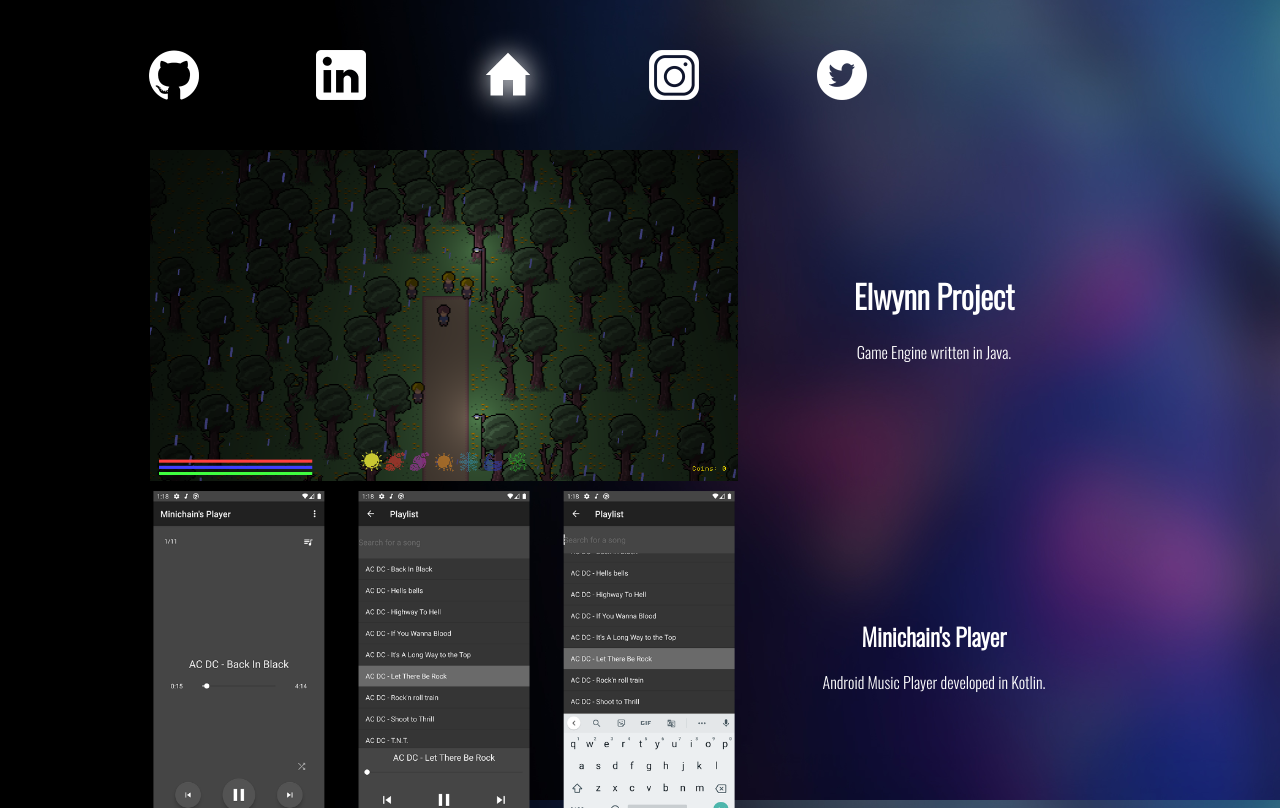
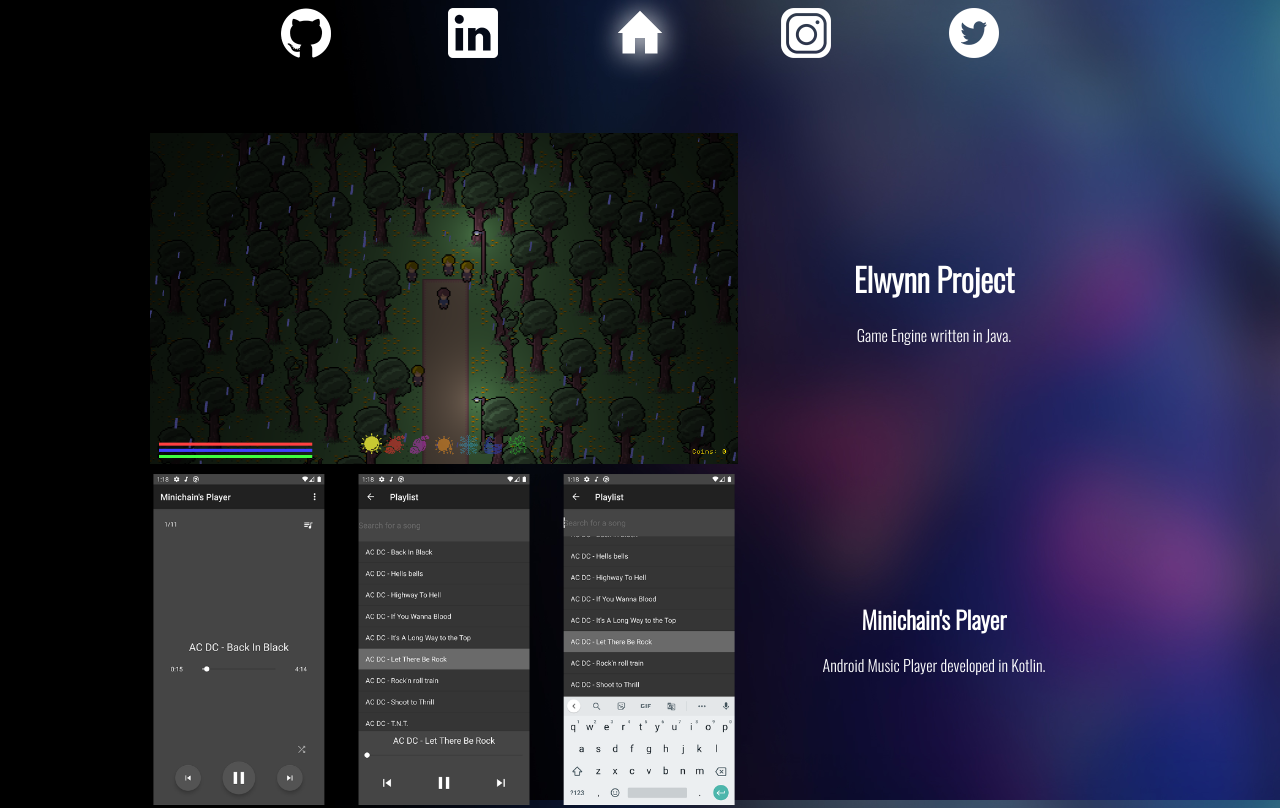
Before and after one commit to Minichain/minichain.github.io, a plain HTML site: page projects.html in a window 1280 px wide. Shown: the top 808 px of the page. Drawn offline with nearby package versions, Linux system fonts and the light colour scheme.

Commit message:
- Top menu fixed.

```diff
--- a/elwynn_project.css
+++ b/elwynn_project.css
@@ -13,10 +13,16 @@
 .topIcons {
     position: relative;
     width: 1000px;
+    height: 75px;
+    max-width: 1000px;
+    margin: auto;
+}
+
+.topIconsInnerDiv {
+    position: relative;
+    width: 1000px;
+    max-width: 1000px;
     height: 50px;
-    max-width: 1000px;
-    margin-top: 50px;
-    margin-bottom: 50px;
 }
 
 .backIcon {
@@ -89,7 +95,7 @@
 }
 
 @media (max-width:1024px) {
-    .topIcons, .project, .bottomIcons, .projectDescription, .projectDemo, .projectDownloads, .projectPatchNotes {
+    .topIcons, .topIconsInnerDiv, .project, .bottomIcons, .projectDescription, .projectDemo, .projectDownloads, .projectPatchNotes {
         width: 100%;
     }
 }
--- a/projects.html
+++ b/projects.html
@@ -14,6 +14,7 @@
 
 <body class="myBody" onload="onLoad()" onresize="onWindowResize()">
     <div class="topIcons">
+        <div class="topIconsInnerDiv">
             <div class="githubIconContainer">
                 <a href="https://github.com/Minichain" target="_blank">
                     <div class="githubIconText">Github</div>
@@ -43,6 +44,7 @@
                     <div class="twitterIconText">Twitter</div>
                     <img class="twitterIcon" src="res/icons/twitter_icon_white_100x100.png"></img>
                 </a>
+            </div>
         </div>
     </div>
 
--- a/projects_style.css
+++ b/projects_style.css
@@ -13,10 +13,17 @@
 .topIcons {
     position: relative;
     width: 1000px;
+    max-width: 1000px;
+    height: 75px;
+    margin: auto;
+}
+
+.topIconsInnerDiv {
+    position: relative;
+    width: 1000px;
+    max-width: 1000px;
     height: 50px;
-    max-width: 1000px;
-    margin-top: 50px;
-    margin-bottom: 50px;
+    /* margin-top: 50px; */
 }
 
 .backIcon:hover {
@@ -92,7 +99,7 @@
 }
 
 @media (max-width:1024px) {
-    .divTop, .projects, .topIcons, .bottomIcons {
+    .divTop, .projects, .topIcons, .topIconsInnerDiv, .bottomIcons {
         width: 100%;
     }
 }
```
Also changed, not shown: elwynn_project.html (+2 -0 lines). Lines whose indentation alone changed are shown as unchanged.
